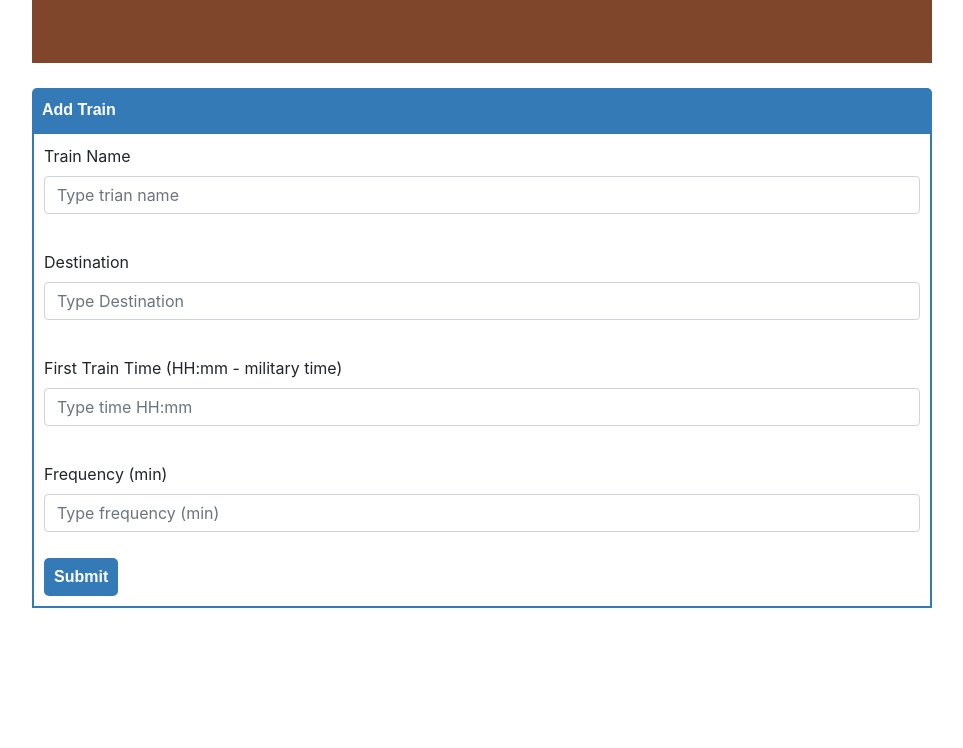
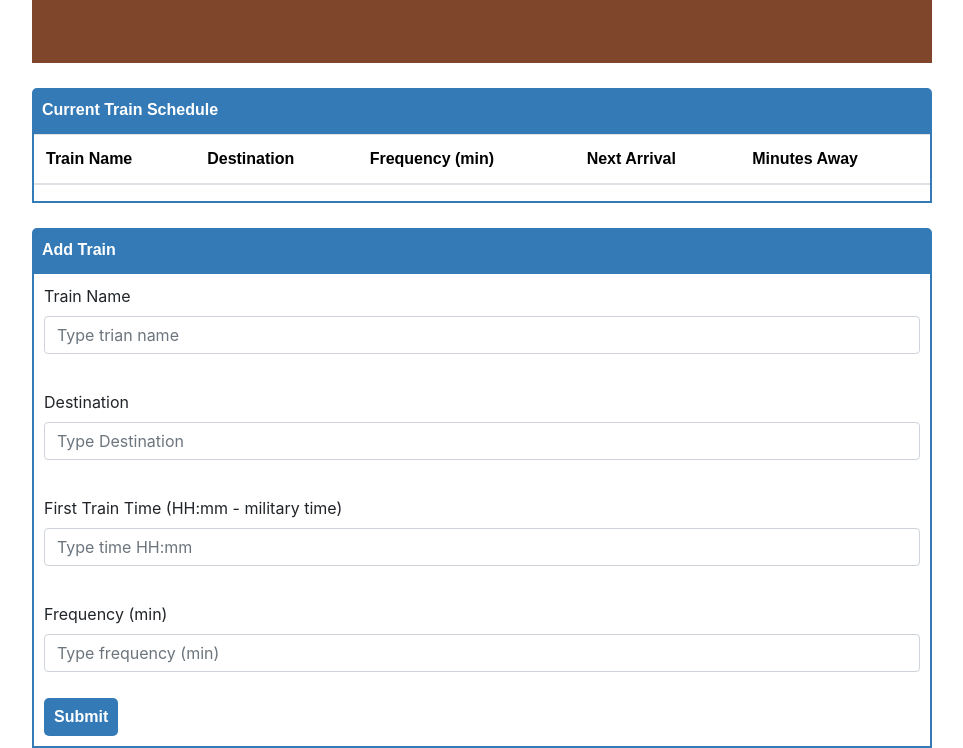
Before and after one commit to StephenT369/Choo_Choo_Chee, a plain HTML site: page index.html in a window 1280 px wide. Shown: the part 158-906 px from the top of the page, without its empty margins (288-1251 px from the left). Before the commit the page ends 800 px from the top, so only its background shows below. Drawn offline with nearby package versions, Linux system fonts and the light colour scheme; no server answers.

Commit message:
added schedule update function

```diff
--- a/index.html
+++ b/index.html
@@ -16,8 +16,23 @@
           </div>
     </div>
     <div id="schedulecontainer">
-      <div id="scheudletitle"></div>
+      <div id="scheduletitle"></div>
+      <div id="schedule">
+          <table class="table table-striped">
+              <thead>
+                <tr class="schedHeaders">
+                  <th scope="col" id="trainH"></th>
+                  <th scope="col" id="destinationH"></th>
+                  <th scope="col" id="frequencyH"></th>
+                  <th scope="col" id="nextH"></th>
+                  <th scope="col" id="minH"></th>
+                </tr>
+              </thead>
+              <tbody id="schedule-table">
 
+              </tbody>
+            </table>
+    </div>
     </div>
     <div id="formcontainer">
         <div id="formtitle"></div>
```
